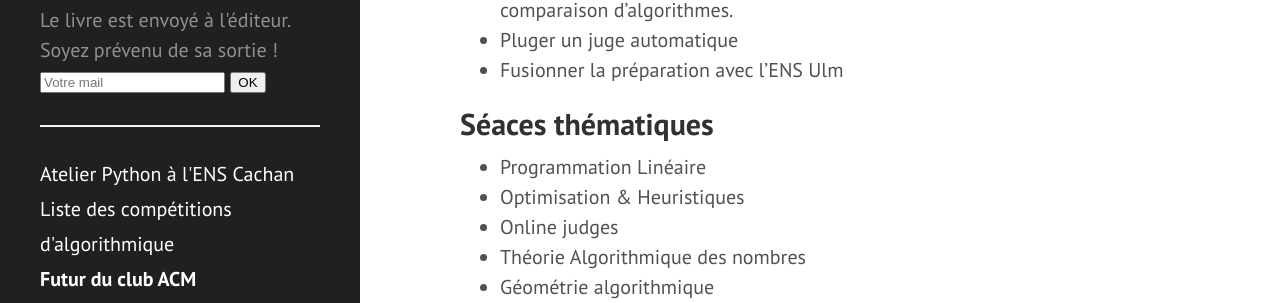
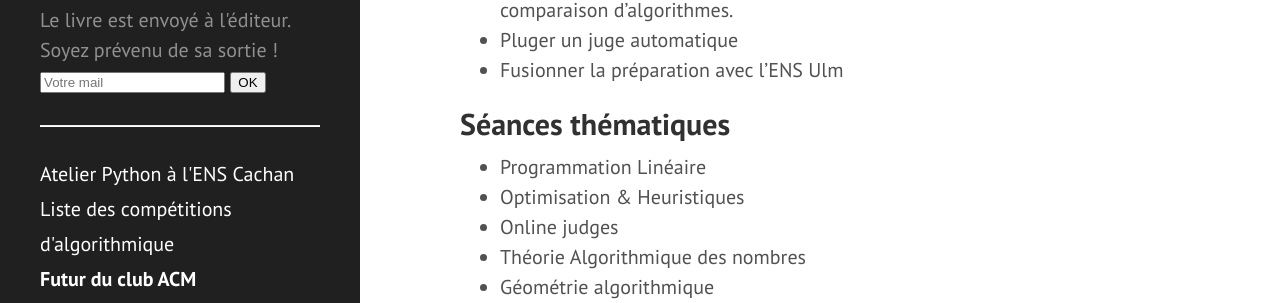
Before and after one commit to jilljenn/tryalgo.org, a Jekyll site: the page built from futur/futur.md, in a window 1280 px wide. Shown: the part 303-606 px from the top of the page. Built offline with Jekyll 4.4.1, drawn with Linux system fonts in a browser that asks for light colours; nearby versions of some CDN libraries; Markdown is read by kramdown in place of the engine named in the settings.

Commit message:
Update futur.md

```diff
--- a/futur/futur.md
+++ b/futur/futur.md
@@ -12,7 +12,7 @@ Quelques pistes pour le futur du club ACM.
 * Pluger un juge automatique
 * Fusionner la préparation avec  l'ENS Ulm
 
-## Séaces thématiques
+## Séances thématiques
 
 * Programmation Linéaire
 * Optimisation & Heuristiques
```
